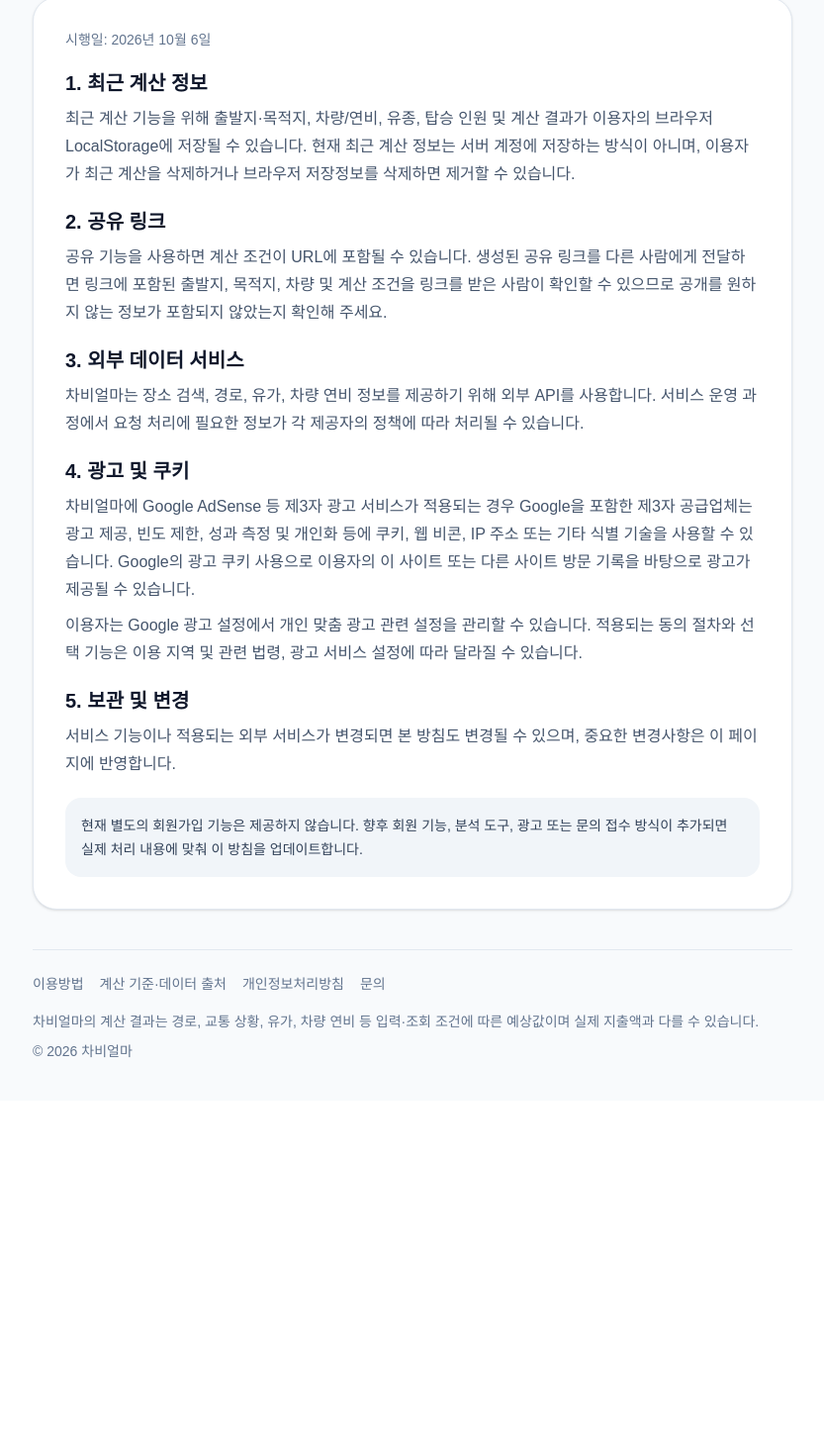
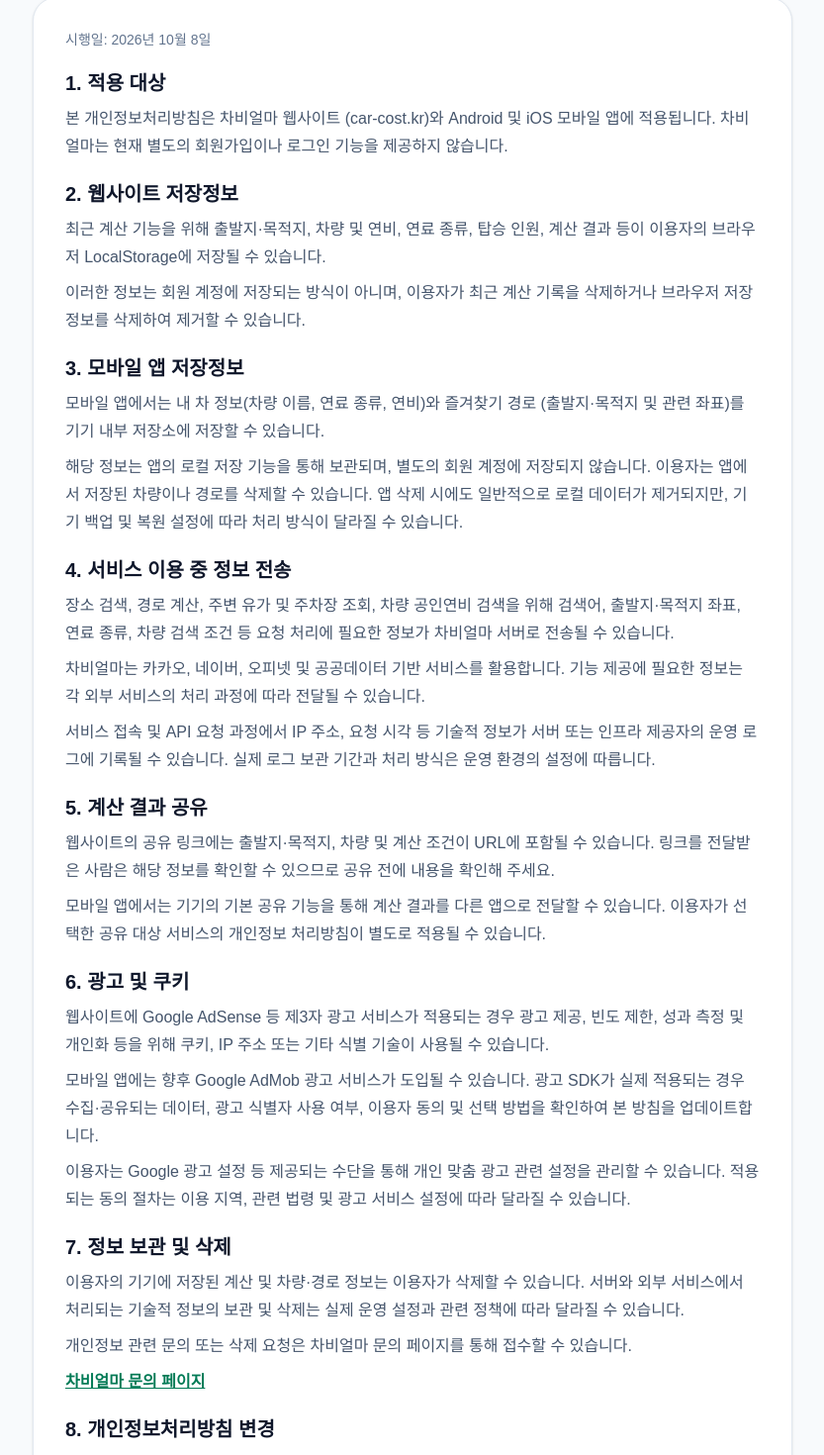
Before and after one commit to safetypleae/car-cost, a Next.js app: page /privacy in a window 1280 px wide. Shown: the part 281-1751 px from the top of the page at 99% size, without its empty margins (223-1056 px from the left). Before the commit the page ends 1393 px from the top, so only its background shows below. Built offline with nearby package versions, Linux system fonts and the light colour scheme.

Commit message:
docs: update privacy policy for mobile app

```diff
--- a/src/app/privacy/page.tsx
+++ b/src/app/privacy/page.tsx
@@ -1,38 +1,192 @@
+
 import type { Metadata } from "next";
 import InfoPage from "@/components/InfoPage";
 
 export const metadata: Metadata = {
   title: "개인정보처리방침 | 차비얼마",
-  description: "차비얼마의 개인정보 및 브라우저 저장정보, 광고 쿠키 관련 처리방침입니다.",
+  description:
+    "차비얼마 웹사이트 및 모바일 앱의 개인정보 처리, 기기 내 저장정보, 외부 API 및 광고 관련 안내입니다.",
   alternates: { canonical: "/privacy" },
 };
 
 export default function PrivacyPage() {
   return (
-    <InfoPage title="개인정보처리방침" description="차비얼마는 서비스 제공에 필요한 범위에서 정보를 처리하며, 이용자가 이해하기 쉽도록 주요 처리 내용을 안내합니다.">
-      <p className="text-sm text-slate-500">시행일: 2026년 10월 6일</p>
+    <InfoPage
+      title="개인정보처리방침"
+      description="차비얼마는 웹사이트와 모바일 앱의 서비스 제공에 필요한 범위에서 정보를 처리하며, 이용자가 이해하기 쉽도록 주요 처리 내용을 안내합니다."
+    >
+      <p className="text-sm text-slate-500">
+        시행일: 2026년 10월 8일
+      </p>
+
       <section>
-        <h2 className="text-xl font-bold">1. 최근 계산 정보</h2>
-        <p className="mt-2 text-slate-600">최근 계산 기능을 위해 출발지·목적지, 차량/연비, 유종, 탑승 인원 및 계산 결과가 이용자의 브라우저 LocalStorage에 저장될 수 있습니다. 현재 최근 계산 정보는 서버 계정에 저장하는 방식이 아니며, 이용자가 최근 계산을 삭제하거나 브라우저 저장정보를 삭제하면 제거할 수 있습니다.</p>
+        <h2 className="text-xl font-bold">
+          1. 적용 대상
+        </h2>
+        <p className="mt-2 text-slate-600">
+          본 개인정보처리방침은 차비얼마 웹사이트
+          (car-cost.kr)와 Android 및 iOS 모바일 앱에
+          적용됩니다. 차비얼마는 현재 별도의 회원가입이나
+          로그인 기능을 제공하지 않습니다.
+        </p>
       </section>
+
       <section>
-        <h2 className="text-xl font-bold">2. 공유 링크</h2>
-        <p className="mt-2 text-slate-600">공유 기능을 사용하면 계산 조건이 URL에 포함될 수 있습니다. 생성된 공유 링크를 다른 사람에게 전달하면 링크에 포함된 출발지, 목적지, 차량 및 계산 조건을 링크를 받은 사람이 확인할 수 있으므로 공개를 원하지 않는 정보가 포함되지 않았는지 확인해 주세요.</p>
+        <h2 className="text-xl font-bold">
+          2. 웹사이트 저장정보
+        </h2>
+        <p className="mt-2 text-slate-600">
+          최근 계산 기능을 위해 출발지·목적지,
+          차량 및 연비, 연료 종류, 탑승 인원,
+          계산 결과 등이 이용자의 브라우저
+          LocalStorage에 저장될 수 있습니다.
+        </p>
+        <p className="mt-2 text-slate-600">
+          이러한 정보는 회원 계정에 저장되는 방식이
+          아니며, 이용자가 최근 계산 기록을 삭제하거나
+          브라우저 저장정보를 삭제하여 제거할 수 있습니다.
+        </p>
       </section>
+
       <section>
-        <h2 className="text-xl font-bold">3. 외부 데이터 서비스</h2>
-        <p className="mt-2 text-slate-600">차비얼마는 장소 검색, 경로, 유가, 차량 연비 정보를 제공하기 위해 외부 API를 사용합니다. 서비스 운영 과정에서 요청 처리에 필요한 정보가 각 제공자의 정책에 따라 처리될 수 있습니다.</p>
+        <h2 className="text-xl font-bold">
+          3. 모바일 앱 저장정보
+        </h2>
+        <p className="mt-2 text-slate-600">
+          모바일 앱에서는 내 차 정보(차량 이름,
+          연료 종류, 연비)와 즐겨찾기 경로
+          (출발지·목적지 및 관련 좌표)를
+          기기 내부 저장소에 저장할 수 있습니다.
+        </p>
+        <p className="mt-2 text-slate-600">
+          해당 정보는 앱의 로컬 저장 기능을 통해
+          보관되며, 별도의 회원 계정에 저장되지 않습니다.
+          이용자는 앱에서 저장된 차량이나 경로를
+          삭제할 수 있습니다. 앱 삭제 시에도 일반적으로
+          로컬 데이터가 제거되지만, 기기 백업 및 복원
+          설정에 따라 처리 방식이 달라질 수 있습니다.
+        </p>
       </section>
+
       <section>
-        <h2 className="text-xl font-bold">4. 광고 및 쿠키</h2>
-        <p className="mt-2 text-slate-600">차비얼마에 Google AdSense 등 제3자 광고 서비스가 적용되는 경우 Google을 포함한 제3자 공급업체는 광고 제공, 빈도 제한, 성과 측정 및 개인화 등에 쿠키, 웹 비콘, IP 주소 또는 기타 식별 기술을 사용할 수 있습니다. Google의 광고 쿠키 사용으로 이용자의 이 사이트 또는 다른 사이트 방문 기록을 바탕으로 광고가 제공될 수 있습니다.</p>
-        <p className="mt-2 text-slate-600">이용자는 Google 광고 설정에서 개인 맞춤 광고 관련 설정을 관리할 수 있습니다. 적용되는 동의 절차와 선택 기능은 이용 지역 및 관련 법령, 광고 서비스 설정에 따라 달라질 수 있습니다.</p>
+        <h2 className="text-xl font-bold">
+          4. 서비스 이용 중 정보 전송
+        </h2>
+        <p className="mt-2 text-slate-600">
+          장소 검색, 경로 계산, 주변 유가 및 주차장
+          조회, 차량 공인연비 검색을 위해 검색어,
+          출발지·목적지 좌표, 연료 종류, 차량 검색
+          조건 등 요청 처리에 필요한 정보가
+          차비얼마 서버로 전송될 수 있습니다.
+        </p>
+        <p className="mt-2 text-slate-600">
+          차비얼마는 카카오, 네이버, 오피넷 및
+          공공데이터 기반 서비스를 활용합니다.
+          기능 제공에 필요한 정보는 각 외부
+          서비스의 처리 과정에 따라 전달될 수
+          있습니다.
+        </p>
+        <p className="mt-2 text-slate-600">
+          서비스 접속 및 API 요청 과정에서 IP 주소,
+          요청 시각 등 기술적 정보가 서버 또는
+          인프라 제공자의 운영 로그에 기록될 수
+          있습니다. 실제 로그 보관 기간과 처리 방식은
+          운영 환경의 설정에 따릅니다.
+        </p>
       </section>
+
       <section>
-        <h2 className="text-xl font-bold">5. 보관 및 변경</h2>
-        <p className="mt-2 text-slate-600">서비스 기능이나 적용되는 외부 서비스가 변경되면 본 방침도 변경될 수 있으며, 중요한 변경사항은 이 페이지에 반영합니다.</p>
+        <h2 className="text-xl font-bold">
+          5. 계산 결과 공유
+        </h2>
+        <p className="mt-2 text-slate-600">
+          웹사이트의 공유 링크에는 출발지·목적지,
+          차량 및 계산 조건이 URL에 포함될 수 있습니다.
+          링크를 전달받은 사람은 해당 정보를 확인할 수
+          있으므로 공유 전에 내용을 확인해 주세요.
+        </p>
+        <p className="mt-2 text-slate-600">
+          모바일 앱에서는 기기의 기본 공유 기능을
+          통해 계산 결과를 다른 앱으로 전달할 수
+          있습니다. 이용자가 선택한 공유 대상
+          서비스의 개인정보 처리방침이 별도로
+          적용될 수 있습니다.
+        </p>
       </section>
-      <aside className="rounded-2xl bg-slate-100 p-4 text-sm leading-6 text-slate-700">현재 별도의 회원가입 기능은 제공하지 않습니다. 향후 회원 기능, 분석 도구, 광고 또는 문의 접수 방식이 추가되면 실제 처리 내용에 맞춰 이 방침을 업데이트합니다.</aside>
+
+      <section>
+        <h2 className="text-xl font-bold">
+          6. 광고 및 쿠키
+        </h2>
+        <p className="mt-2 text-slate-600">
+          웹사이트에 Google AdSense 등 제3자 광고
+          서비스가 적용되는 경우 광고 제공, 빈도 제한,
+          성과 측정 및 개인화 등을 위해 쿠키,
+          IP 주소 또는 기타 식별 기술이 사용될 수
+          있습니다.
+        </p>
+        <p className="mt-2 text-slate-600">
+          모바일 앱에는 향후 Google AdMob 광고
+          서비스가 도입될 수 있습니다. 광고 SDK가
+          실제 적용되는 경우 수집·공유되는 데이터,
+          광고 식별자 사용 여부, 이용자 동의 및
+          선택 방법을 확인하여 본 방침을
+          업데이트합니다.
+        </p>
+        <p className="mt-2 text-slate-600">
+          이용자는 Google 광고 설정 등 제공되는
+          수단을 통해 개인 맞춤 광고 관련 설정을
+          관리할 수 있습니다. 적용되는 동의 절차는
+          이용 지역, 관련 법령 및 광고 서비스
+          설정에 따라 달라질 수 있습니다.
+        </p>
+      </section>
+
+      <section>
+        <h2 className="text-xl font-bold">
+          7. 정보 보관 및 삭제
+        </h2>
+        <p className="mt-2 text-slate-600">
+          이용자의 기기에 저장된 계산 및 차량·경로
+          정보는 이용자가 삭제할 수 있습니다.
+          서버와 외부 서비스에서 처리되는 기술적
+          정보의 보관 및 삭제는 실제 운영 설정과
+          관련 정책에 따라 달라질 수 있습니다.
+        </p>
+        <p className="mt-2 text-slate-600">
+          개인정보 관련 문의 또는 삭제 요청은
+          차비얼마 문의 페이지를 통해 접수할 수
+          있습니다.
+        </p>
+        <p className="mt-2">
+          <a
+            href="/contact"
+            className="font-semibold text-emerald-700 underline"
+          >
+            차비얼마 문의 페이지
+          </a>
+        </p>
+      </section>
+
+      <section>
+        <h2 className="text-xl font-bold">
+          8. 개인정보처리방침 변경
+        </h2>
+        <p className="mt-2 text-slate-600">
+          서비스 기능, 외부 API, 광고 SDK 또는
+          개인정보 처리 방식이 변경되면 실제
+          처리 내용에 맞춰 본 방침을 수정하고
+          시행일을 안내합니다.
+        </p>
+      </section>
+
+      <aside className="rounded-2xl bg-slate-100 p-4 text-sm leading-6 text-slate-700">
+        차비얼마는 현재 별도의 회원가입 기능을
+        제공하지 않습니다. 향후 회원 기능,
+        분석 도구 또는 광고 서비스가 추가되면
+        실제 개인정보 처리 내용을 확인하여
+        본 방침을 업데이트합니다.
+      </aside>
     </InfoPage>
   );
 }
```
